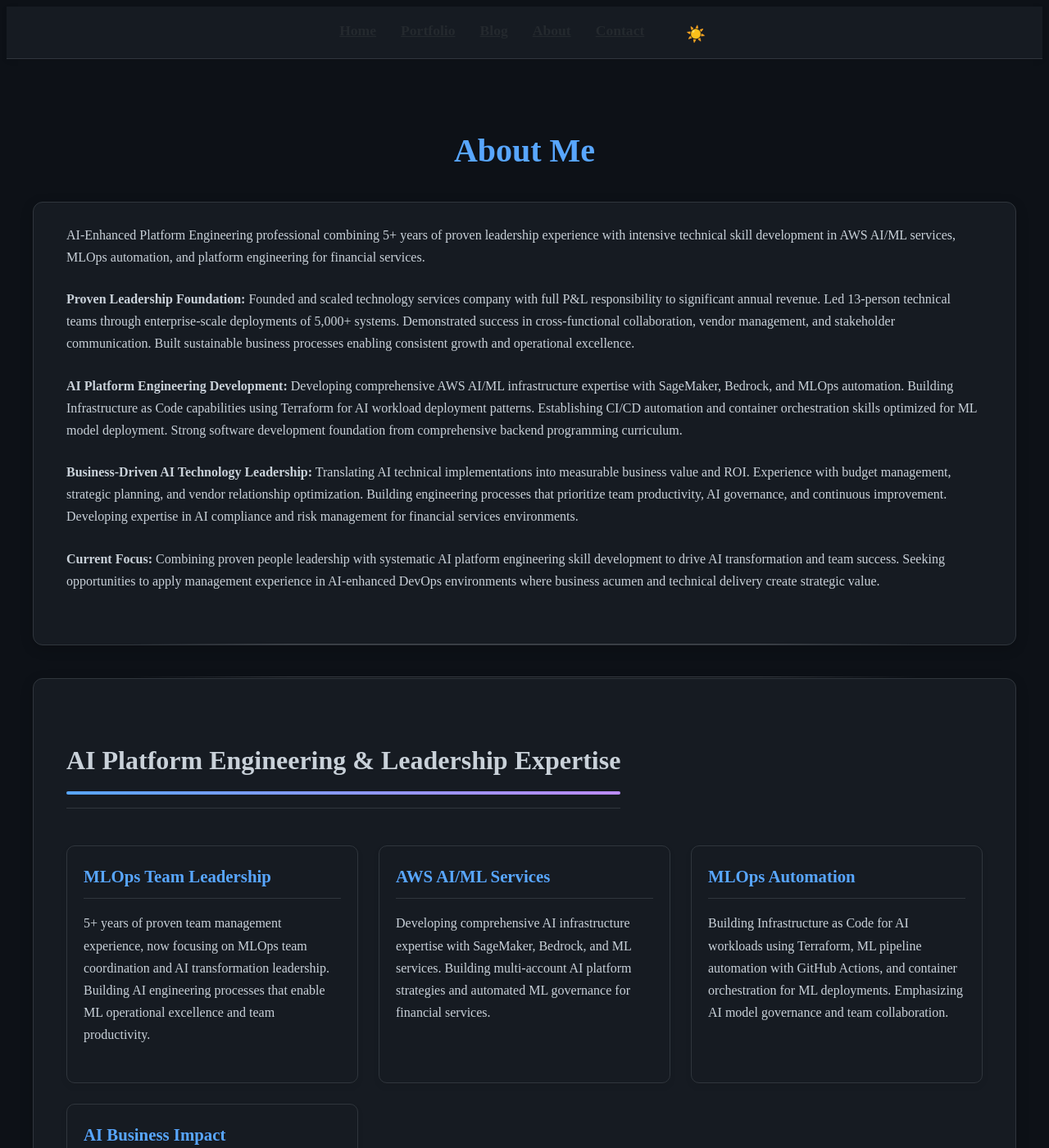
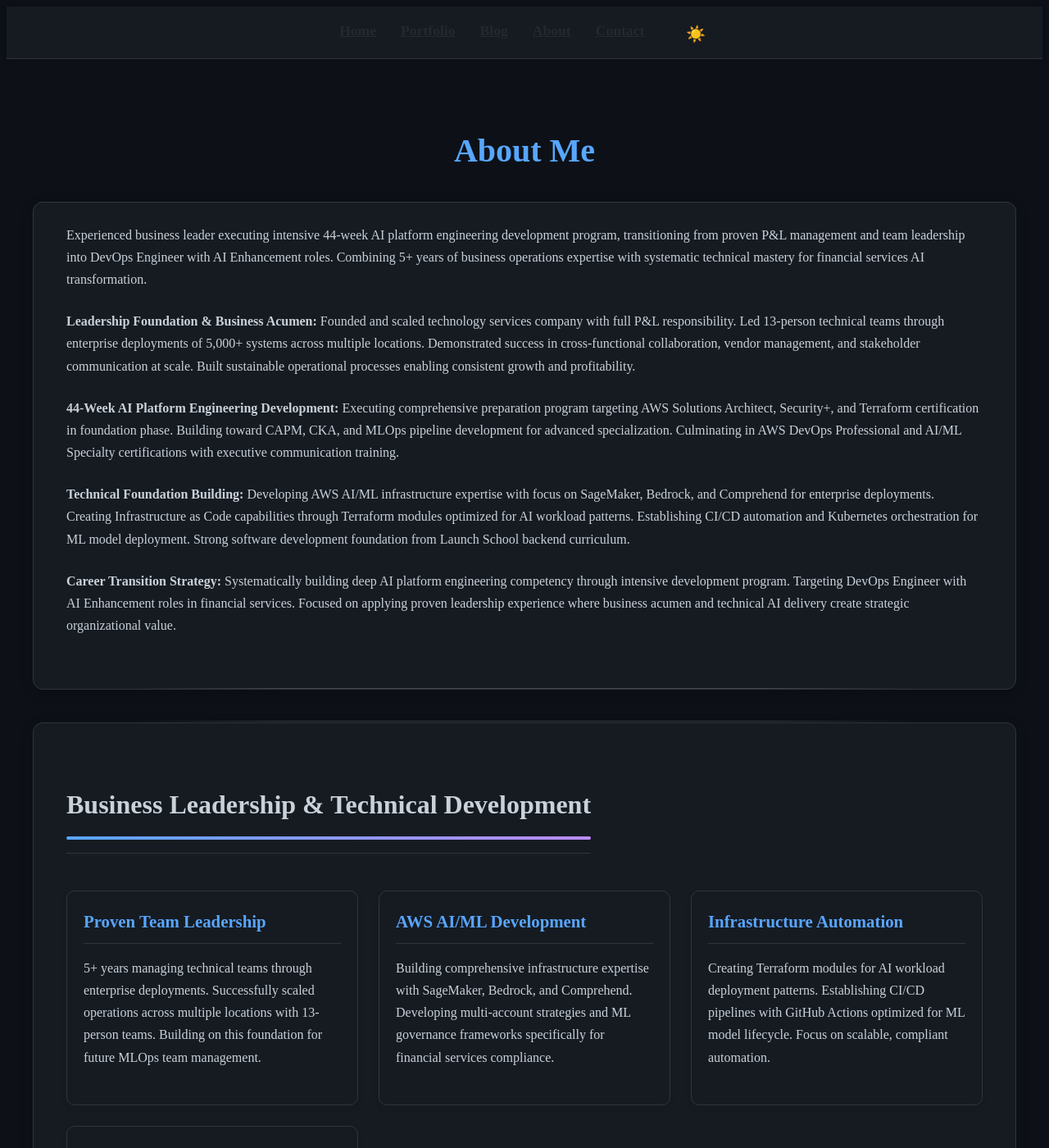
Before and after one commit to joshuamichaelhall/joshuamichaelhall.github.io, a Jekyll site: the page built from pages/about.md, in a window 1280 px wide and 1400 px high. Shown: the whole window at 82% size. Built offline with Jekyll 4.4.1, drawn with Linux system fonts in a browser that asks for light colours; nearby versions of some CDN libraries; some of the changed text lies outside the part shown.

Commit message:
Update: AI manager branding

```diff
--- a/_config.yml
+++ b/_config.yml
@@ -2,9 +2,9 @@
 title: Joshua Michael Hall
 email: contact@joshuamichaelhall.com
 description: >-
-  Engineering Leader Building DevOps Platform Expertise | 5+ Years Team Management |
-  AWS & Financial Services Focus | Combining proven leadership experience with
-  systematic technical development for strategic business impact.
+  Experienced Leader in 44-Week AI Platform Engineering Development | 5+ Years P&L Management |
+  AWS AI/ML & MLOps Focus | Systematically building DevOps expertise with AI enhancement
+  for financial services transformation.
 baseurl: "" # the subpath of your site, e.g. /blog
 url: "https://joshuamichaelhall.com"
 twitter_username: JoshuaHallTech
--- a/pages/about.md
+++ b/pages/about.md
@@ -7,35 +7,35 @@ permalink: /about/
 # About Me
 
 <div class="content-section with-divider">
-  <p>AI-Enhanced Platform Engineering professional combining 5+ years of proven leadership experience with intensive technical skill development in AWS AI/ML services, MLOps automation, and platform engineering for financial services.</p>
+  <p>Experienced business leader executing intensive 44-week AI platform engineering development program, transitioning from proven P&L management and team leadership into DevOps Engineer with AI Enhancement roles. Combining 5+ years of business operations expertise with systematic technical mastery for financial services AI transformation.</p>
 
-  <p><strong>Proven Leadership Foundation:</strong> Founded and scaled technology services company with full P&L responsibility to significant annual revenue. Led 13-person technical teams through enterprise-scale deployments of 5,000+ systems. Demonstrated success in cross-functional collaboration, vendor management, and stakeholder communication. Built sustainable business processes enabling consistent growth and operational excellence.</p>
+  <p><strong>Leadership Foundation & Business Acumen:</strong> Founded and scaled technology services company with full P&L responsibility. Led 13-person technical teams through enterprise deployments of 5,000+ systems across multiple locations. Demonstrated success in cross-functional collaboration, vendor management, and stakeholder communication at scale. Built sustainable operational processes enabling consistent growth and profitability.</p>
 
-  <p><strong>AI Platform Engineering Development:</strong> Developing comprehensive AWS AI/ML infrastructure expertise with SageMaker, Bedrock, and MLOps automation. Building Infrastructure as Code capabilities using Terraform for AI workload deployment patterns. Establishing CI/CD automation and container orchestration skills optimized for ML model deployment. Strong software development foundation from comprehensive backend programming curriculum.</p>
+  <p><strong>44-Week AI Platform Engineering Development:</strong> Executing comprehensive preparation program targeting AWS Solutions Architect, Security+, and Terraform certification in foundation phase. Building toward CAPM, CKA, and MLOps pipeline development for advanced specialization. Culminating in AWS DevOps Professional and AI/ML Specialty certifications with executive communication training.</p>
 
-  <p><strong>Business-Driven AI Technology Leadership:</strong> Translating AI technical implementations into measurable business value and ROI. Experience with budget management, strategic planning, and vendor relationship optimization. Building engineering processes that prioritize team productivity, AI governance, and continuous improvement. Developing expertise in AI compliance and risk management for financial services environments.</p>
+  <p><strong>Technical Foundation Building:</strong> Developing AWS AI/ML infrastructure expertise with focus on SageMaker, Bedrock, and Comprehend for enterprise deployments. Creating Infrastructure as Code capabilities through Terraform modules optimized for AI workload patterns. Establishing CI/CD automation and Kubernetes orchestration for ML model deployment. Strong software development foundation from Launch School backend curriculum.</p>
 
-  <p><strong>Current Focus:</strong> Combining proven people leadership with systematic AI platform engineering skill development to drive AI transformation and team success. Seeking opportunities to apply management experience in AI-enhanced DevOps environments where business acumen and technical delivery create strategic value.</p>
+  <p><strong>Career Transition Strategy:</strong> Systematically building deep AI platform engineering competency through intensive development program. Targeting DevOps Engineer with AI Enhancement roles in financial services. Focused on applying proven leadership experience where business acumen and technical AI delivery create strategic organizational value.</p>
 </div>
 
 <div class="content-section with-divider">
-  <h2>AI Platform Engineering & Leadership Expertise</h2>
+  <h2>Business Leadership & Technical Development</h2>
   <div class="expertise-grid">
     <div class="expertise-item">
-      <h3>MLOps Team Leadership</h3>
-      <p>5+ years of proven team management experience, now focusing on MLOps team coordination and AI transformation leadership. Building AI engineering processes that enable ML operational excellence and team productivity.</p>
+      <h3>Proven Team Leadership</h3>
+      <p>5+ years managing technical teams through enterprise deployments. Successfully scaled operations across multiple locations with 13-person teams. Building on this foundation for future MLOps team management.</p>
     </div>
     <div class="expertise-item">
-      <h3>AWS AI/ML Services</h3>
-      <p>Developing comprehensive AI infrastructure expertise with SageMaker, Bedrock, and ML services. Building multi-account AI platform strategies and automated ML governance for financial services.</p>
+      <h3>AWS AI/ML Development</h3>
+      <p>Building comprehensive infrastructure expertise with SageMaker, Bedrock, and Comprehend. Developing multi-account strategies and ML governance frameworks specifically for financial services compliance.</p>
     </div>
     <div class="expertise-item">
-      <h3>MLOps Automation</h3>
-      <p>Building Infrastructure as Code for AI workloads using Terraform, ML pipeline automation with GitHub Actions, and container orchestration for ML deployments. Emphasizing AI model governance and team collaboration.</p>
+      <h3>Infrastructure Automation</h3>
+      <p>Creating Terraform modules for AI workload deployment patterns. Establishing CI/CD pipelines with GitHub Actions optimized for ML model lifecycle. Focus on scalable, compliant automation.</p>
     </div>
     <div class="expertise-item">
-      <h3>AI Business Impact</h3>
-      <p>Leveraging P&L management experience to quantify AI ROI and business value. Building AI platform approaches that balance model performance, cost optimization, and compliance requirements.</p>
+      <h3>Business Value Focus</h3>
+      <p>Applying P&L management experience to infrastructure cost optimization and ROI measurement. Building frameworks to quantify AI implementation value and operational efficiency gains.</p>
     </div>
   </div>
 </div>
@@ -51,68 +51,71 @@ permalink: /about/
       <li><strong>Google AI Essentials</strong> - AI fundamentals and practical applications</li>
     </ul>
 
-    <h3>AI-Enhanced Learning Journey</h3>
+    <h3>44-Week Development Program</h3>
     <ul class="cert-list in-progress">
-      <li><strong>AWS Solutions Architect Associate + AI/ML Services</strong> - Building cloud architecture foundation with SageMaker and Bedrock integration</li>
-      <li><strong>CompTIA Security+ Renewal (SY0-701)</strong> - Reinforcing security frameworks with AI model governance focus</li>
-      <li><strong>HashiCorp Terraform Associate + MLOps</strong> - Developing Infrastructure as Code for AI workload deployment patterns</li>
-      <li><strong>AWS AI/ML Specialty (Planned)</strong> - Advanced ML platform engineering and optimization</li>
+      <li><strong>AWS Solutions Architect Associate</strong> - Foundation phase with hands-on multi-account infrastructure deployment</li>
+      <li><strong>CompTIA Security+ (SY0-701)</strong> - Security frameworks focusing on AI model governance and compliance</li>
+      <li><strong>HashiCorp Terraform Associate</strong> - Infrastructure as Code for automated AI workload deployment</li>
+      <li><strong>CAPM Certification</strong> - Project management methodologies for AI transformation initiatives</li>
+      <li><strong>Certified Kubernetes Administrator</strong> - Container orchestration for ML workload management</li>
+      <li><strong>AWS DevOps Professional</strong> - Advanced automation for AI infrastructure optimization</li>
+      <li><strong>AWS Machine Learning Specialty</strong> - Comprehensive MLOps and SageMaker expertise</li>
     </ul>
   </div>
 
   <div class="expertise-grid">
     <div class="expertise-item">
-      <h3>AI Technical Foundation<br><small>(Current Development)</small></h3>
-      <p>AWS AI/ML services certification path<br>
-      MLOps pipeline automation projects<br>
-      AI-optimized CI/CD with GitHub Actions<br>
-      ML model security and governance<br>
-      AI platform engineering principles</p>
+      <h3>Phase 1: Foundation<br><small>(Weeks 1-16)</small></h3>
+      <p>AWS Solutions Architect Associate<br>
+      Security+ SY0-701 renewal<br>
+      Terraform Associate certification<br>
+      Linux system administration<br>
+      Python automation fundamentals</p>
     </div>
 
     <div class="expertise-item">
-      <h3>AI Platform Growth<br><small>(Next Phase)</small></h3>
-      <p>AWS AI/ML Specialty certification<br>
-      Kubernetes for ML workload orchestration<br>
-      Advanced MLOps automation patterns<br>
-      AI team collaboration frameworks<br>
-      Enterprise ML platform strategies</p>
+      <h3>Phase 2: Specialization<br><small>(Weeks 17-28)</small></h3>
+      <p>CAPM project management<br>
+      Certified Kubernetes Administrator<br>
+      CI/CD pipeline development<br>
+      Container platform engineering<br>
+      MLOps automation patterns</p>
     </div>
 
     <div class="expertise-item">
-      <h3>AI Leadership Evolution<br><small>(Future Vision)</small></h3>
-      <p>AI platform architecture leadership<br>
-      MLOps team management excellence<br>
-      AI transformation strategy execution<br>
-      Building high-performance AI teams<br>
-      Quantified AI business value delivery</p>
+      <h3>Phase 3: Advanced<br><small>(Weeks 29-44)</small></h3>
+      <p>AWS DevOps Professional<br>
+      AWS ML Specialty certification<br>
+      Executive communication training<br>
+      Portfolio documentation<br>
+      Strategic job search execution</p>
     </div>
   </div>
 </div>
 
 <div class="content-section with-divider">
-  <h2>AI Business Impact Through Technology</h2>
-  <p>Combining proven management experience with AI platform expertise to create measurable value:</p>
+  <h2>Business Impact Through Technical Excellence</h2>
+  <p>Leveraging proven leadership experience to drive measurable technology outcomes:</p>
   <div class="expertise-grid">
     <div class="expertise-item">
-      <h3>ML Team Productivity</h3>
-      <p>Building AI platforms that accelerate ML model deployment from weeks to hours through automated MLOps pipelines</p>
+      <h3>Operational Efficiency</h3>
+      <p>Applying process optimization experience to automate infrastructure deployment and reduce manual operations overhead</p>
     </div>
     <div class="expertise-item">
-      <h3>AI Governance & Compliance</h3>
-      <p>Developing AI model governance frameworks and automated compliance controls for regulated financial services</p>
+      <h3>Compliance Automation</h3>
+      <p>Building automated governance frameworks for financial services, drawing on experience with regulated environments</p>
     </div>
     <div class="expertise-item">
-      <h3>AI Operational Excellence</h3>
-      <p>Creating MLOps automation patterns that improve model reliability while reducing operational complexity</p>
+      <h3>Team Productivity</h3>
+      <p>Creating developer platforms that accelerate delivery based on proven team management and workflow optimization</p>
     </div>
     <div class="expertise-item">
-      <h3>AI Cost Optimization</h3>
-      <p>Leveraging P&L experience to optimize ML training and inference costs while maintaining model performance</p>
+      <h3>Cost Management</h3>
+      <p>Leveraging P&L experience to implement FinOps practices and optimize cloud infrastructure spending</p>
     </div>
     <div class="expertise-item">
-      <h3>AI Innovation Platform</h3>
-      <p>Establishing AI engineering processes and ML platforms that enable rapid experimentation and deployment</p>
+      <h3>Strategic Planning</h3>
+      <p>Translating business objectives into technical roadmaps with clear ROI metrics and implementation timelines</p>
     </div>
   </div>
 </div>
--- a/pages/portfolio.md
+++ b/pages/portfolio.md
@@ -7,19 +7,19 @@ permalink: /portfolio/
 # Project Portfolio
 
 <div class="content-section with-divider">
-  <h2>AI Platform Engineering Projects</h2>
-  <p class="section-intro-text">AI-enhanced platform engineering solutions demonstrating MLOps excellence, quantified business impact, and AI transformation leadership in financial services. These projects showcase expertise in building scalable ML platforms, automated AI governance, and production-ready MLOps pipelines.</p>
+  <h2>Technical Portfolio Development</h2>
+  <p class="section-intro-text">Building production-ready infrastructure projects as part of intensive 44-week AI platform engineering development. These projects demonstrate AWS multi-account architecture, Infrastructure as Code automation, and the intersection of business leadership with technical implementation.</p>
 
   <div class="portfolio-timeline">
     <div class="timeline-section">
-      <h3>Enterprise AI Platform Solutions</h3>
+      <h3>Infrastructure & Platform Engineering</h3>
 
       <div class="project-card featured">
         <div class="project-header">
-          <h2>Financial Services AI/ML Infrastructure</h2>
+          <h2>AWS Multi-Account Infrastructure Platform</h2>
         </div>
         <div class="project-status-line">
-          <div class="project-status">AI Platform Engineering</div>
+          <div class="project-status">Platform Engineering</div>
         </div>
         <div class="project-content-section">
           <div class="project-image-section">
@@ -29,17 +29,17 @@ permalink: /portfolio/
             <a href="https://github.com/JoshuaMichaelHall-Tech/project-aws-infrastructure" class="btn primary-btn" target="_blank" rel="noopener noreferrer">View on GitHub</a>
           </div>
           <div class="project-description">
-            <p>Enterprise-grade AI/ML platform architecture for financial services with SageMaker integration, MLOps automation, and AI governance frameworks. Demonstrates AI platform engineering excellence and ML model compliance automation.</p>
-            <p><strong>AI Platform Capabilities:</strong></p>
+            <p>Enterprise-grade AWS infrastructure platform demonstrating multi-account strategy, security best practices, and Infrastructure as Code automation. Built as part of comprehensive AI platform engineering preparation.</p>
+            <p><strong>Platform Capabilities:</strong></p>
             <ul>
-              <li>Multi-account AWS organization with ML service integration</li>
-              <li>Automated ML pipeline deployment with SageMaker and Bedrock</li>
-              <li>Self-service ML platform for data science teams</li>
-              <li>AI model monitoring, drift detection, and governance</li>
-              <li>ML cost optimization and training resource management</li>
+              <li>Multi-account AWS organization with automated account provisioning</li>
+              <li>Terraform modules for repeatable infrastructure deployment</li>
+              <li>Self-service developer platform with security guardrails</li>
+              <li>Compliance automation for financial services requirements</li>
+              <li>Cost optimization through automated resource management</li>
             </ul>
             <p class="technologies">
-              <strong>Technologies:</strong> AWS (SageMaker, Bedrock, Lambda), Terraform, MLflow, Kubeflow, CloudWatch
+              <strong>Technologies:</strong> AWS (Organizations, Control Tower, IAM), Terraform, GitHub Actions, CloudWatch
             </p>
           </div>
         </div>
@@ -81,42 +81,42 @@ permalink: /portfolio/
 </div>
 
 <div class="content-section">
-  <h2>Platform Engineering Expertise</h2>
+  <h2>Development Focus Areas</h2>
 
   <div class="value-areas-grid">
     <div class="value-area-item">
-      <h3>Platform Architecture</h3>
+      <h3>AWS Platform Development</h3>
       <ul>
-        <li>Enterprise AWS multi-account strategies</li>
-        <li>Self-service infrastructure platforms</li>
-        <li>Developer productivity and tooling</li>
+        <li>Multi-account organization strategies</li>
+        <li>Infrastructure as Code with Terraform</li>
+        <li>Security and compliance automation</li>
       </ul>
     </div>
 
     <div class="value-area-item">
-      <h3>Financial Services Focus</h3>
+      <h3>Business-Driven Implementation</h3>
       <ul>
-        <li>Regulatory compliance automation</li>
-        <li>Security frameworks and governance</li>
-        <li>Risk management and audit preparation</li>
+        <li>ROI-focused infrastructure decisions</li>
+        <li>Cost optimization strategies</li>
+        <li>Process automation for efficiency</li>
       </ul>
     </div>
 
     <div class="value-area-item">
-      <h3>Infrastructure Automation</h3>
+      <h3>AI/ML Integration Planning</h3>
       <ul>
-        <li>Terraform enterprise patterns</li>
-        <li>CI/CD pipeline security integration</li>
-        <li>Infrastructure testing and validation</li>
+        <li>SageMaker infrastructure patterns</li>
+        <li>MLOps pipeline development</li>
+        <li>AI governance frameworks</li>
       </ul>
     </div>
 
     <div class="value-area-item">
-      <h3>Operational Excellence</h3>
+      <h3>Leadership & Documentation</h3>
       <ul>
-        <li>Monitoring and observability platforms</li>
-        <li>Cost optimization and governance</li>
-        <li>Incident response and reliability</li>
+        <li>Technical decision documentation</li>
+        <li>Team collaboration patterns</li>
+        <li>Knowledge sharing practices</li>
       </ul>
     </div>
   </div>
```
Also changed, not shown: _data/skills.yml (+103 -139 lines), index.markdown (+27 -27 lines).
